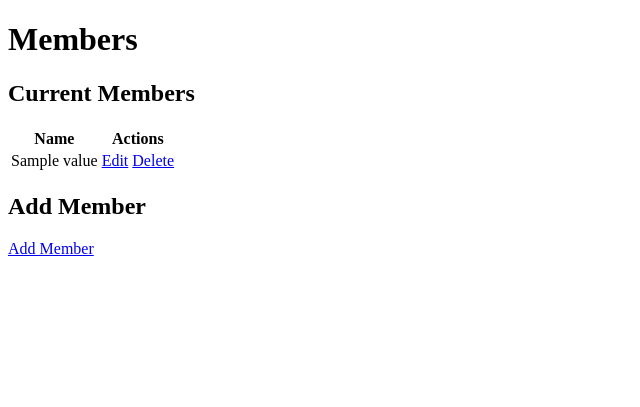
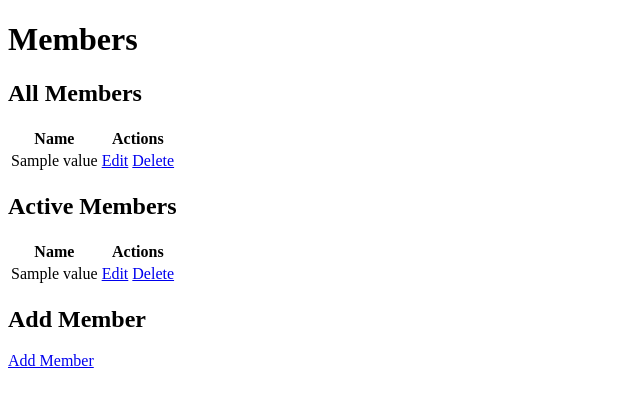
Before and after one commit to lg3878/db_project, a Flask app: template templates/members.html in a window 1280 px wide. Shown: the top 407 px of the page, without its empty margins (0-640 px from the left). Run offline with Flask 3, Linux system fonts and the light colour scheme; the template is opened without the code that fills it: most values are stand-ins (such as "Sample title", 1, 10 or a date in 2020).

Commit message:
Use Active Member view in table

```diff
--- a/app.py
+++ b/app.py
@@ -20,11 +20,17 @@ db = mysql.connector.connect(
 
 cursor = db.cursor(dictionary=True)
 
-def get_members():
+def get_active_members():
+
+    cursor.execute("SELECT * FROM active_memberships") # utilizing one of the views created for the project
+    result = cursor.fetchall()
+    print(result)
+    return result
+
+def get_all_members():
     cursor.execute("SELECT * FROM member")
     result = cursor.fetchall()
     return result
-
 
 @app.route('/')
 def home():
@@ -34,8 +40,9 @@ def home():
 #READ
 @app.route('/members')
 def members():
-    data = get_members()
-    return render_template('members.html', name="Members Table", rows=data)
+    all_members = get_all_members()
+    active_members = get_active_members()
+    return render_template('members.html', name="Members Table", all_members_rows=all_members, active_members_rows=active_members)
 
 
 #CREATE
@@ -89,6 +96,7 @@ def delete_member(member_id):
     return redirect('/members')
 
 
+
 if __name__=="__main__":
     app.run(host="0.0.0.0", debug=True)
     cursor.close()
--- a/templates/members.html
+++ b/templates/members.html
@@ -4,8 +4,58 @@
     <h1>Members</h1>
 
 
-    <h2>Current Members</h2>
-    {% include "table.html" %}
+    <h2>All Members</h2>
+    <table>
+    <thead>
+        <tr>
+            {% for col in all_members_rows[0].keys() %}
+                <th>{{ col.replace('_', ' ').title() }}</th>
+            {% endfor %}
+        <th>Actions</th>
+        </tr>
+    </thead>
+    <tbody>
+        {% for row in all_members_rows %}
+        <tr>
+            {% for value in row.values() %}
+                <td>{{ value if value is not none else "N/A" }}</td>
+            {% endfor %}
+            <td>
+            <a href="/edit_member/{{ row['member_id'] }}">Edit</a>
+            <a href="/delete_member/{{ row['member_id'] }}" onclick="return confirm('Are you sure you want to delete this member?');">Delete</a>
+        </td>
+        </tr>
+        {% endfor %}
+
+    </tbody>
+</table>
+
+    <h2>Active Members</h2>
+    <table>
+        <thead>
+            <tr>
+                {% for col in active_members_rows[0].keys() %}
+                    <th>{{ col.replace('_', ' ').title() }}</th>
+                {% endfor %}
+            <th>Actions</th>
+            </tr>
+        </thead>
+        <tbody>
+            {% for row in active_members_rows %}
+            <tr>
+                {% for value in row.values() %}
+                    <td>{{ value if value is not none else "N/A" }}</td>
+                {% endfor %}
+                <td>
+                <a href="/edit_member/{{ row['member_id'] }}">Edit</a>
+                <a href="/delete_member/{{ row['member_id'] }}" onclick="return confirm('Are you sure you want to delete this member?');">Delete</a>
+            </td>
+            </tr>
+            {% endfor %}
+        </tbody>
+    </table>
+
+
 
     <h2>Add Member</h2>
 <a href="/add_member">Add Member</a>
```
